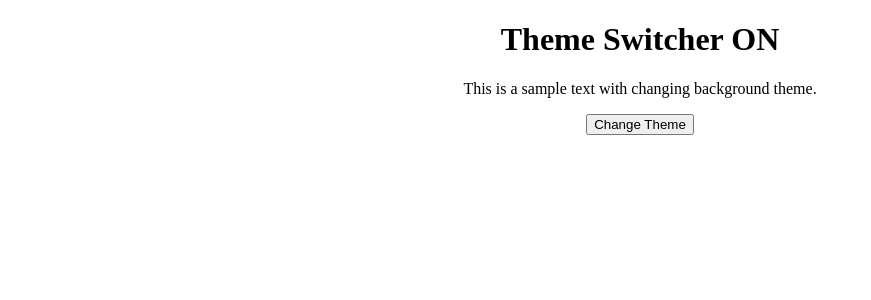
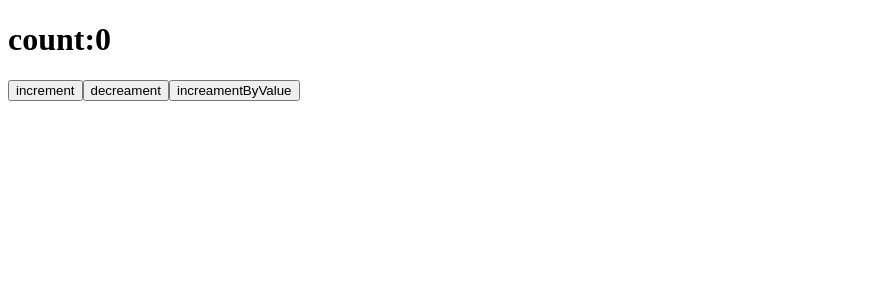
Before and after one commit to gauravaps/react-small-projects, a React (Create React App) app in the folder myapp/: page / in a window 1280 px wide. Shown: the top 300 px of the page, without its empty margins (0-871 px from the left). Built offline with nearby package versions, Linux system fonts and the light colour scheme.

Commit message:
redux toolkit test exercise

```diff
--- a/myapp/package.json
+++ b/myapp/package.json
@@ -3,6 +3,7 @@
   "version": "0.1.0",
   "private": true,
   "dependencies": {
+    "@reduxjs/toolkit": "^2.0.1",
     "@testing-library/jest-dom": "^5.17.0",
     "@testing-library/react": "^13.4.0",
     "@testing-library/user-event": "^13.5.0",
@@ -10,6 +11,7 @@
     "react-dom": "^18.2.0",
     "react-icons": "^4.12.0",
     "react-qr-code": "^2.0.12",
+    "react-redux": "^9.1.0",
     "react-scripts": "5.0.1",
     "web-vitals": "^2.1.4"
   },
--- a/myapp/src/App.jsx
+++ b/myapp/src/App.jsx
@@ -10,6 +10,7 @@ import Testtree from './components/tree-view/Testtree'
 import QRcode from './components/Qr_code/QRCOde'
 import LIght_dark_theme from './components/light-dark-theme/LIght_dark_theme'
 import ThemeSwitcher from './components/light-dark-theme/Secondlight'
+import Counter from './components/Redux-test/Counter'
 
 
 
@@ -27,7 +28,8 @@ const App = () => {
       {/* <Testtree/> */}
       {/* <QRcode/> */}
       {/* <LIght_dark_theme/> */}
-      <ThemeSwitcher/>
+      {/* <ThemeSwitcher/> */}
+      <Counter/>
 
 
 
--- /dev/null
+++ b/myapp/src/components/Redux-test/Cartslice.jsx
@@ -0,0 +1,21 @@
+import {createSlice} from '@reduxjs/toolkit'
+const initialState={value:0,}
+export const Cartslice=createSlice({
+    name:'count',
+    initialState,
+    reducers:{
+        increament:(state)=>{
+            state.value +=1
+        },
+        decreament:(state)=>{
+         state.value -=1
+        },
+        increamentBYvalue:(state,action)=>{
+            state.value +=action.payload
+        }
+    }
+})
+
+export const {increament,decreament,increamentBYvalue}=Cartslice.actions
+
+export default Cartslice.reducer
--- /dev/null
+++ b/myapp/src/components/Redux-test/Counter.jsx
@@ -0,0 +1,21 @@
+import {useDispatch,useSelector} from 'react-redux'
+import { increament,decreament,increamentBYvalue } from './Cartslice'
+
+import React from 'react'
+
+const Counter = () => {
+
+    const count=useSelector((state)=>state.counter.value)
+    const dispatch=useDispatch()
+    console.log(count);
+  return (
+    <div>
+        <h1>count:{count}</h1>
+        <button onClick={()=>dispatch(increament())}>increment</button>
+        <button onClick={()=>dispatch(decreament())}>decreament</button>
+        <button onClick={()=>dispatch( increamentBYvalue(10))}>increamentByValue</button>
+    </div>
+  )
+}
+
+export default Counter
--- /dev/null
+++ b/myapp/src/components/Redux-test/Store.jsx
@@ -0,0 +1,15 @@
+
+import { configureStore } from '@reduxjs/toolkit'
+import Cartslice from './Cartslice'
+
+
+
+const Store = configureStore({
+
+    reducer:{
+        counter:Cartslice,
+
+    }
+})
+
+export default Store
--- /dev/null
+++ b/package.json
@@ -0,0 +1,5 @@
+{
+  "dependencies": {
+    "react-redux": "^9.1.0"
+  }
+}
```
Also changed, not shown: myapp/src/index.js (+12 -0 lines), 2 other files (tests, documents, lock files or other folders).
